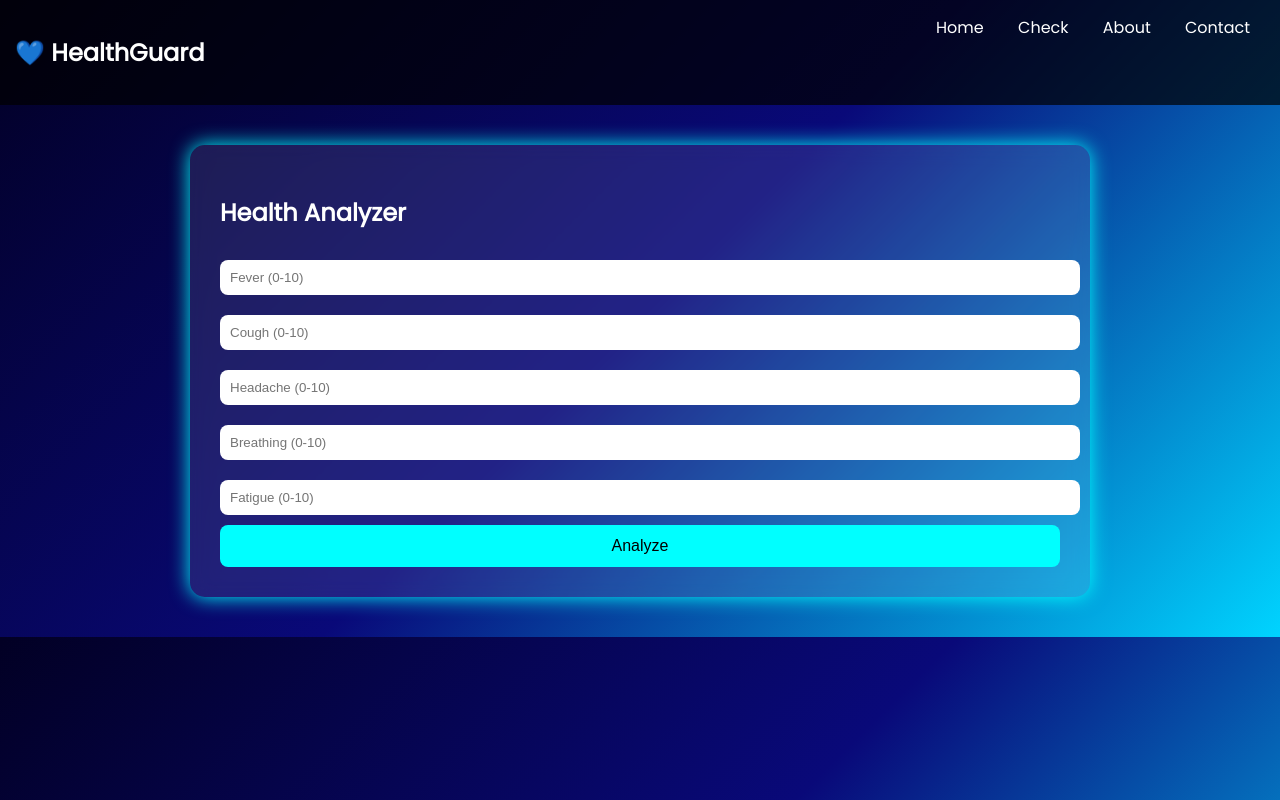
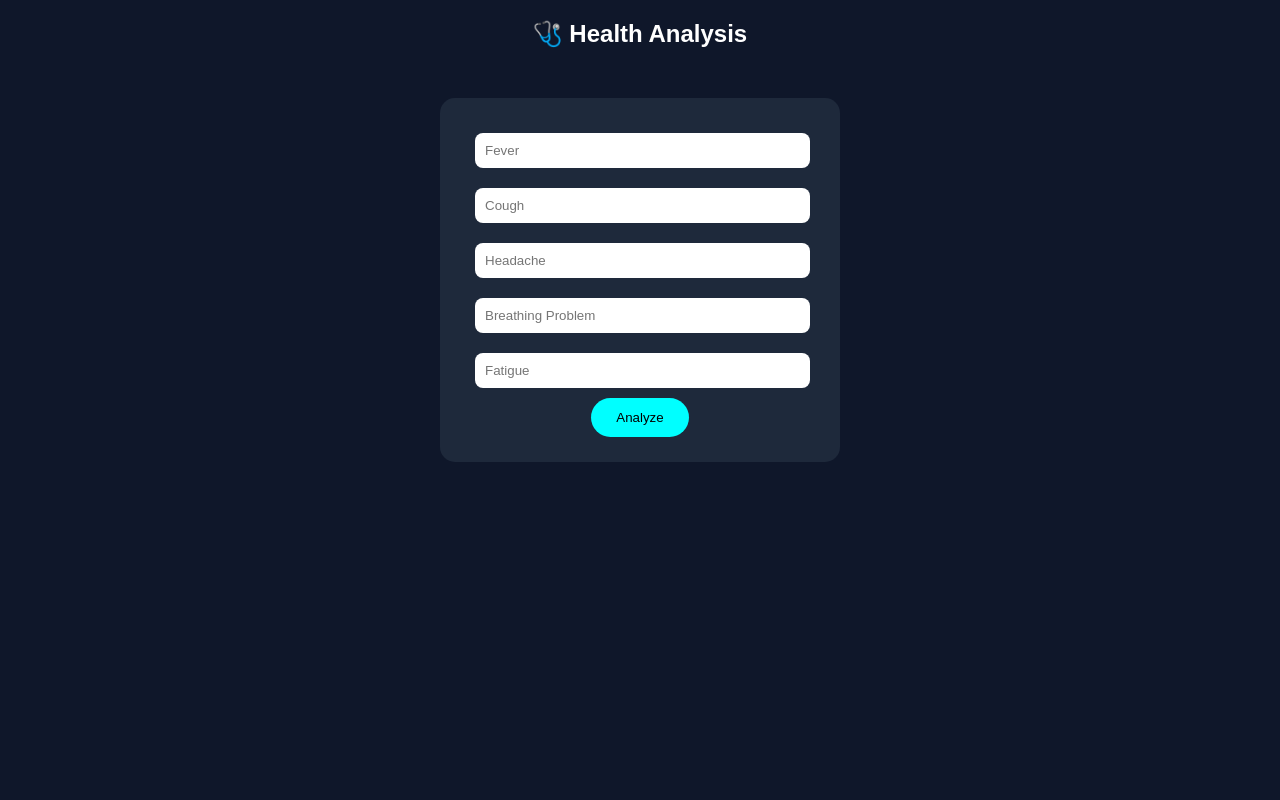
Before and after one commit to Reddy-PLK/healthguard-ai, a Flask app: page /check in a window 1280 px wide. Run offline with Flask 3, Linux system fonts and the light colour scheme; parts of the project's set-up code (start-up, migrations or seed data) failed here and were passed over.

Commit message:
Update predict.html

```diff
--- a/templates/predict.html
+++ b/templates/predict.html
@@ -2,76 +2,40 @@
 <html>
 <head>
 
-<title>Health Check | HealthGuard</title>
+<title>Health Check</title>
 
 <script src="https://cdn.jsdelivr.net/npm/chart.js"></script>
-
-<link href="https://fonts.googleapis.com/css2?family=Poppins&display=swap" rel="stylesheet">
 
 <style>
 
 body{
-    margin:0;
-    background:linear-gradient(135deg,#020024,#090979,#00d4ff);
-    font-family:Poppins;
+    font-family:Arial;
+    background:#0f172a;
     color:white;
+    text-align:center;
 }
 
-/* Navbar */
-nav{
-    background:rgba(0,0,0,0.7);
-    padding:15px;
-    display:flex;
-    justify-content:space-between;
+form{
+    background:#1e293b;
+    width:350px;
+    margin:50px auto;
+    padding:25px;
+    border-radius:15px;
 }
 
-nav a{
-    color:white;
-    margin:15px;
-    text-decoration:none;
-}
-
-nav a:hover{
-    color:cyan;
-}
-
-/* Card */
-.container{
-    max-width:900px;
-    margin:auto;
-    padding:40px;
-}
-
-.card{
-    background:rgba(255,255,255,0.1);
-    padding:30px;
-    border-radius:15px;
-    backdrop-filter:blur(10px);
-    box-shadow:0 0 20px cyan;
-    animation:fade 1s;
-}
-
-@keyframes fade{
-    from{opacity:0; transform:translateY(20px);}
-    to{opacity:1;}
-}
-
-/* Form */
 input{
-    width:100%;
+    width:90%;
     padding:10px;
-    margin:10px 0;
+    margin:10px;
+    border:none;
     border-radius:8px;
-    border:none;
 }
 
 button{
-    width:100%;
-    padding:12px;
+    padding:12px 25px;
     background:cyan;
     border:none;
-    border-radius:8px;
-    font-size:16px;
+    border-radius:20px;
     cursor:pointer;
 }
 
@@ -79,14 +43,10 @@ button:hover{
     background:#00ffaa;
 }
 
-.result{
-    text-align:center;
-    margin-top:20px;
-    font-size:20px;
+canvas{
+    max-width:400px;
+    margin:auto;
 }
-
-.safe{color:lightgreen;}
-.danger{color:orange;}
 
 </style>
 
@@ -94,36 +54,20 @@ button:hover{
 
 <body>
 
-<!-- NAVBAR -->
-<nav>
-    <h2>💙 HealthGuard</h2>
-
-    <div>
-        <a href="/">Home</a>
-        <a href="/check">Check</a>
-        <a href="/about">About</a>
-        <a href="/contact">Contact</a>
-    </div>
-</nav>
+<h2>🩺 Health Analysis</h2>
 
 
-<div class="container">
+<form action="/predict" method="post">
 
-<div class="card">
+<input type="number" step="any" name="fever" placeholder="Fever" required>
 
-<h2>Health Analyzer</h2>
+<input type="number" step="any" name="cough" placeholder="Cough" required>
 
-<form method="POST" action="/predict">
+<input type="number" step="any" name="headache" placeholder="Headache" required>
 
-<input type="number" step="any" name="fever" placeholder="Fever (0-10)" required>
+<input type="number" step="any" name="breathing_problem" placeholder="Breathing Problem" required>
 
-<input type="number" step="any" name="cough" placeholder="Cough (0-10)" required>
-
-<input type="number" step="any" name="headache" placeholder="Headache (0-10)" required>
-
-<input type="number" step="any" name="breathing_problem" placeholder="Breathing (0-10)" required>
-
-<input type="number" step="any" name="fatigue" placeholder="Fatigue (0-10)" required>
+<input type="number" step="any" name="fatigue" placeholder="Fatigue" required>
 
 <button type="submit">Analyze</button>
 
@@ -132,54 +76,59 @@ button:hover{
 
 {% if prediction %}
 
-<div class="result {{status}}">
-{{ prediction }}
-</div>
+<h3>{{ prediction }}</h3>
 
 <canvas id="chart"></canvas>
 
-{% endif %}
-
-</div>
-
-</div>
-
-
-<!-- CHART -->
 <script>
 
-{% if values %}
+var values = {{ values | safe }};
 
-new Chart(document.getElementById("chart"), {
+var ctx = document.getElementById("chart");
+
+new Chart(ctx, {
 
     type: "radar",
 
     data: {
-labels: ["Fever","Cough","Headache","Breathing","Fatigue"],
+
+        labels: [
+            "Fever",
+            "Cough",
+            "Headache",
+            "Breathing",
+            "Fatigue"
+        ],
 
         datasets: [{
-label: "Health Level",
-data: {{ values }},
-borderColor:"cyan",
-backgroundColor:"rgba(0,255,255,0.2)",
-borderWidth:2
+
+            label: "Health Levels",
+
+            data: values,
+
+            backgroundColor: "rgba(0,255,255,0.2)",
+
+            borderColor: "cyan",
+
+            borderWidth: 2
+
         }]
     },
 
-options:{
-scales:{
-r:{
-beginAtZero:true,
-max:10
+    options: {
+        scales: {
+            r: {
+                beginAtZero: true,
+                max: 10
             }
         }
     }
 
 });
 
+</script>
+
 {% endif %}
-
-</script>
 
 </body>
 </html>
```
Lines whose indentation alone changed are shown as unchanged.
